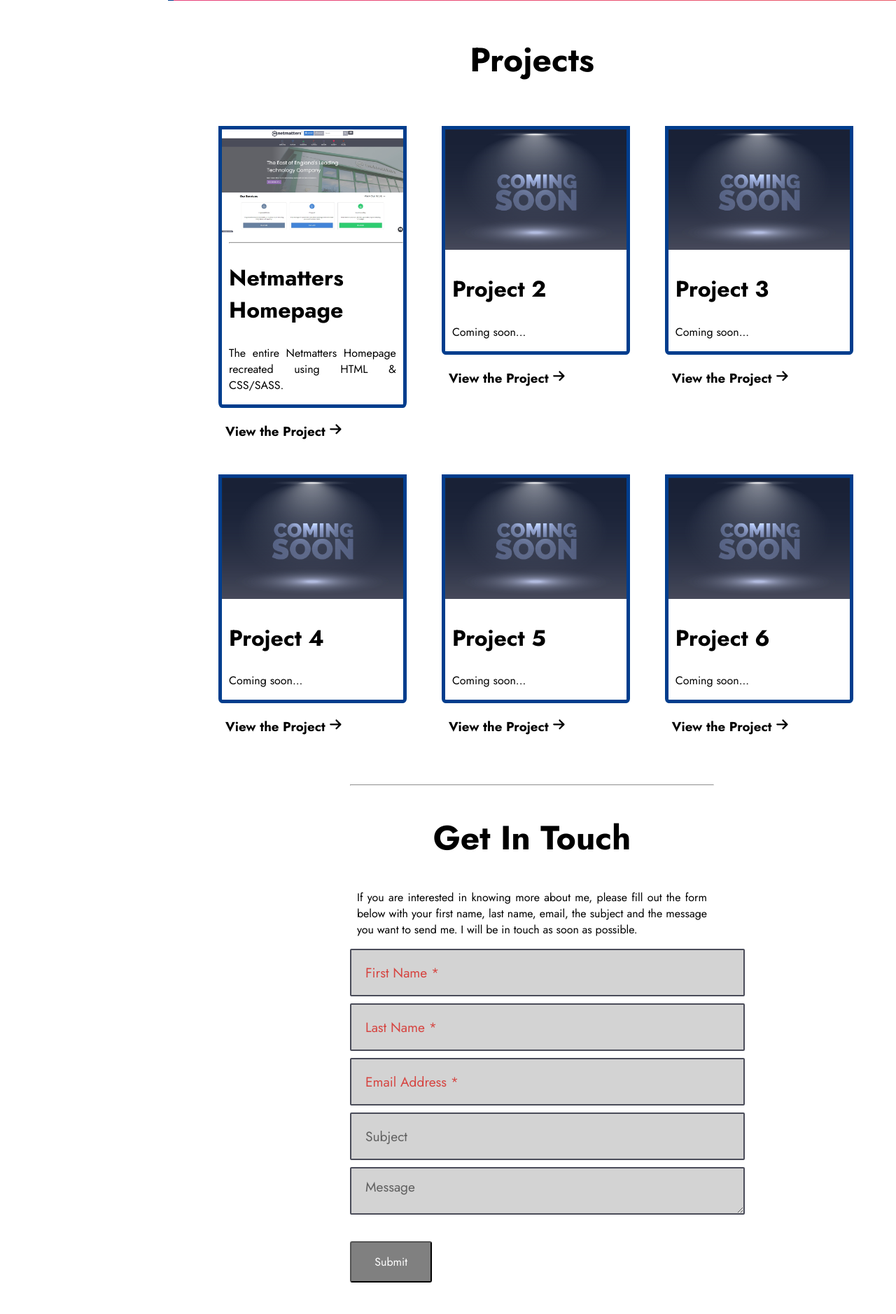
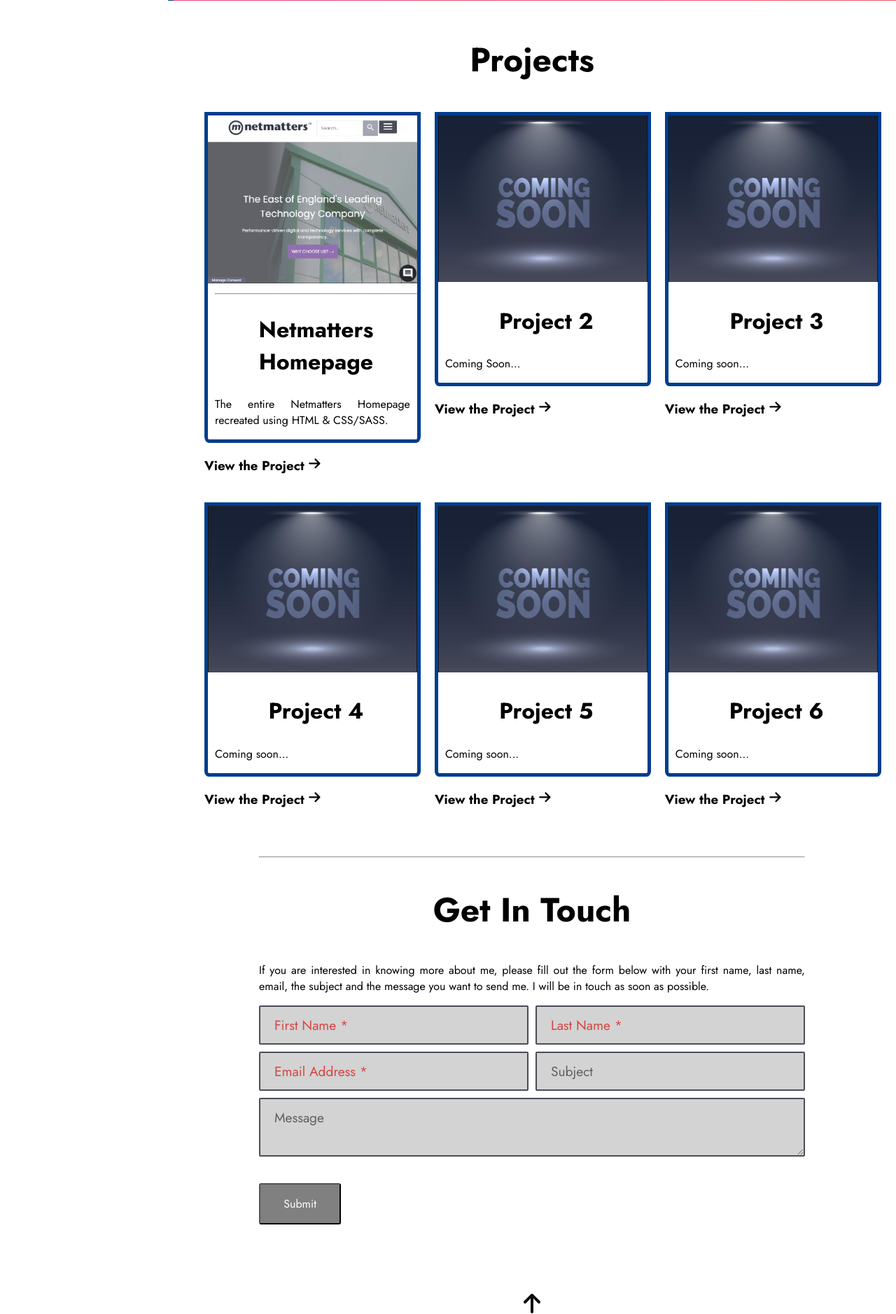
Before and after one commit to dwoodhouse1/Portfolio, a PHP site: page / in a window 1280 px wide. Shown: the part 799-2677 px from the top of the page at 70% size. Run offline with PHP 8.4, Linux system fonts and the light colour scheme.

Commit message:
Peer Review Implementation
Implemented fixes my peers suggested to me.

```diff
--- a/aboutme.html
+++ b/aboutme.html
@@ -77,7 +77,7 @@
         </header>
 
         <div class="container__center">
-            <h1 class="text-center">My Credentials</h1>
+            <h1 class="text-center">A Little Information</h1>
             <p>I live in Little Massingham, Norfolk, UK.</p>
             <p>I am a university graduate with a BSc degree in Computer Games Development (achieved a 2-1).</p>
             <p>I use sites like Udemy and Treehouse to expand my knowledge.</p>
--- a/index.html
+++ b/index.html
@@ -76,7 +76,7 @@
             <div id="banner">
                 <hgroup class="banner__heading">
                     <h1>Drew Woodhouse</h1>
-                    <h2>Professional Idiot</h2>
+                    <h2>Web Developer</h2>
                 </hgroup>
             </div>
         </header>
@@ -90,10 +90,10 @@
 
                         <div class="project__block project__block--hover">
                             <div class="project__block--content project__block--content-height">
-                                <img src="img/netmatters-homepage.jpg" alt="Netmatters Homepage" class="project__block--image">
-                                <div class="project__block-text margin-left">
+                                <img src="img/netmatters-home.PNG" alt="Netmatters Homepage" class="project__block--image">
+                                <div class="project__block-text margin-left margin-bottom">
                                     <hr>
-                                    <h2>Netmatters Homepage</h1>
+                                    <h2 class="text-center">Netmatters Homepage</h1>
                                     <p>The entire Netmatters Homepage recreated using HTML & CSS/SASS.<p>
                                 </div>
                             </div>
@@ -104,9 +104,22 @@
 
                         <div class="project__block project__block--hover">
                             <div class="project__block--content project__block--content-height">
-                                <img src="img/coming-soon.jpg" alt="Coming Soon">
+                                <img src="img/coming-soon.PNG" alt="Coming Soon">
                                 <div class="project__block-text margin-left margin-bottom">
-                                    <h2>Project 2</h2>
+                                    <h2 class="text-center">Project 2</h2>
+                                    <p>Coming Soon...</p>
+                                </div>
+                            </div>
+                            <div class="project__block--view">
+                                <h3>View the Project <svg class="icon icon-arrow-right"><use xlink:href="#icon-arrow-right"></use></svg></h3>
+                            </div>
+                        </div>
+
+                        <div class="project__block project__block--hover">
+                            <div class="project__block--content project__block--content-height">
+                                <img src="img/coming-soon.PNG" alt="Coming Soon">
+                                <div class="project__block-text margin-left margin-bottom">
+                                    <h2 class="text-center">Project 3</h2>
                                     <p>Coming soon...</p>
                                 </div>
                             </div>
@@ -117,9 +130,9 @@
 
                         <div class="project__block project__block--hover">
                             <div class="project__block--content project__block--content-height">
-                                <img src="img/coming-soon.jpg" alt="Coming Soon">
+                                <img src="img/coming-soon.PNG" alt="Coming Soon">
                                 <div class="project__block-text margin-left margin-bottom">
-                                    <h2>Project 3</h2>
+                                    <h2 class="text-center">Project 4</h2>
                                     <p>Coming soon...</p>
                                 </div>
                             </div>
@@ -130,9 +143,9 @@
 
                         <div class="project__block project__block--hover">
                             <div class="project__block--content project__block--content-height">
-                                <img src="img/coming-soon.jpg" alt="Coming Soon">
+                                <img src="img/coming-soon.PNG" alt="Coming Soon">
                                 <div class="project__block-text margin-left">
-                                    <h2>Project 4</h2>
+                                    <h2 class="text-center">Project 5</h2>
                                     <p>Coming soon...</p>
                                 </div>
                             </div>
@@ -143,22 +156,9 @@
 
                         <div class="project__block project__block--hover">
                             <div class="project__block--content project__block--content-height">
-                                <img src="img/coming-soon.jpg" alt="Coming Soon">
+                                <img src="img/coming-soon.PNG" alt="Coming Soon">
                                 <div class="project__block-text margin-left">
-                                    <h2>Project 5</h2>
-                                    <p>Coming soon...</p>
-                                </div>
-                            </div>
-                            <div class="project__block--view">
-                                <h3>View the Project <svg class="icon icon-arrow-right"><use xlink:href="#icon-arrow-right"></use></svg></h3>
-                            </div>
-                        </div>
-
-                        <div class="project__block project__block--hover">
-                            <div class="project__block--content project__block--content-height">
-                                <img src="img/coming-soon.jpg" alt="Coming Soon">
-                                <div class="project__block-text margin-left">
-                                    <h2>Project 6</h2>
+                                    <h2 class="text-center">Project 6</h2>
                                     <p>Coming soon...</p>
                                 </div>
                             </div>
@@ -174,7 +174,7 @@
                     <div class="contact-me">
                         <hr>
                         <h1 class="text-center">Get In Touch </h1>
-                        <p class ="margin-left margin-right">If you are interested in knowing more about me, please fill out the form below with your first name, last name, email, the subject and the message you want
+                        <p>If you are interested in knowing more about me, please fill out the form below with your first name, last name, email, the subject and the message you want
                             to send me. I will be in touch as soon as possible.
                         </p>
                     </div>
--- a/scss/base/_normalize.scss
+++ b/scss/base/_normalize.scss
@@ -1,6 +1,7 @@
 // ==========================================================================
 // Normalize
 // ==========================================================================
+
 
 html {
     font-family: 'Jost', sans-serif;
--- a/scss/layout/_container.scss
+++ b/scss/layout/_container.scss
@@ -27,10 +27,6 @@
         align-self: center;
         margin: toRem(50) auto;
 
-        @include viewport(x-large) {
-            width: 50%;
-        }
-
         &--projects {
             @include viewport(large) {
                 width: 90%;
--- a/scss/layout/_projects.scss
+++ b/scss/layout/_projects.scss
@@ -4,7 +4,7 @@
 
 .project__grid {
     display: grid;
-    gap: toRem(10);
+    gap: toRem(20);
 
 
     @include viewport(smedium) {
@@ -38,13 +38,10 @@
         &--height {
             @include viewport(medium) {
                 height: 453px;
+                min-height: 495px;
             }
 
         }
-    }
-
-    &--view {
-        margin-left: toRem(30);
     }
 
     &--hover {
--- a/scss/modules/_buttons.scss
+++ b/scss/modules/_buttons.scss
@@ -7,6 +7,11 @@
   padding:  em(30px) em(100px);
   margin-top: 2rem;
   margin-bottom: 2rem;
+
+  &:hover {
+    background-color: $black;
+    cursor: pointer;
+  }
 }
 
 .hamburger {
@@ -52,6 +57,8 @@
 
 
 .hamburger-spin:hover {
+  cursor: pointer;
+
   .hamburger-inner {
 
     @include hamburger();
--- a/scss/modules/_forms.scss
+++ b/scss/modules/_forms.scss
@@ -6,10 +6,11 @@
     font-family: $font-family--primary;
 
     &[type=text] {
+        box-sizing: border-box;
         padding: 12px 20px;
         font-size: 1.2rem;
         position: center;
-        height: toRem(40);
+
         width: 100%;
         background-color: lightgrey;
         color: #606060;
@@ -36,10 +37,110 @@
         width: 100%;
         gap: 10px;
         // grid-template-rows: auto auto auto auto auto auto;
-        // grid-template-columns: auto auto auto;
+        grid-template-columns: auto auto;
     }
 
     &__first-name {
+        grid-column-start: 1;
+        grid-column-end: 3;
+
+        @include viewport(medium) {
+            grid-column-start: 1;
+            grid-column-end: 2;
+        }
+
+        @include viewport(large) {
+            grid-column-start: 1;
+            grid-column-end: 2;
+        }
+
+        @include viewport(x-large) {
+            grid-column-start: 1;
+            grid-column-end: 2;
+        }
+    }
+
+    &__last-name {
+        grid-column-start: 1;
+        grid-column-end: 3;
+
+        @include viewport(medium) {
+            grid-column-start: 2;
+            grid-column-end: 3;
+        }
+
+        @include viewport(large) {
+            grid-column-start: 2;
+            grid-column-end: 3;
+        }
+
+        @include viewport(x-large) {
+            grid-column-start: 2;
+            grid-column-end: 3;
+        }
+
+    }
+
+    &__email {
+        grid-column-start: 1;
+        grid-column-end: 3;
+
+        @include viewport(medium) {
+            grid-column-start: 1;
+            grid-column-end: 2;
+        }
+
+        @include viewport(large) {
+            grid-column-start: 1;
+            grid-column-end: 2;
+        }
+
+        @include viewport(x-large) {
+            grid-column-start: 1;
+            grid-column-end: 2;
+        }
+
+    }
+
+    &__subject {
+        grid-column-start: 1;
+        grid-column-end: 3;
+
+        @include viewport(medium) {
+            grid-column-start: 2;
+            grid-column-end: 3;
+        }
+
+        @include viewport(large) {
+            grid-column-start: 2;
+            grid-column-end: 3;
+        }
+
+        @include viewport(x-large) {
+            grid-column-start: 2;
+            grid-column-end: 3;
+        }
+
+    }
+
+    &__message {
+        grid-column-start: 1;
+        grid-column-end: 3;
+
+        @include viewport(medium) {
+            grid-column-start: 1;
+            grid-column-end: 3;
+        }
+
+        @include viewport(large) {
+            grid-column-start: 1;
+            grid-column-end: 3;
+        }
+
+        @include viewport(x-large) {
+            grid-column-start: 1;
+            grid-column-end: 3;
+        }
 
     }
 }
--- a/scss/utilities/_mixins.scss
+++ b/scss/utilities/_mixins.scss
@@ -47,8 +47,6 @@
     border: 5px solid $blue;
     border-radius: 0 0 2% 2%;
     flex-direction: column;
-
-    margin: 20px 20px;
     position: relative;
     transition: .5s ease;
 
```
Also changed, not shown: css/application.css, img/coming-soon.PNG (added), img/netmatters-home.PNG (added), img/netmatters-homepage.PNG (added), img/netmatters-homepage.jpg.
